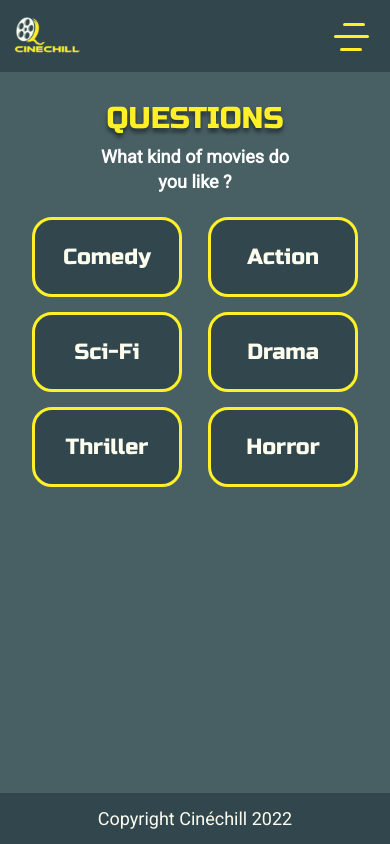
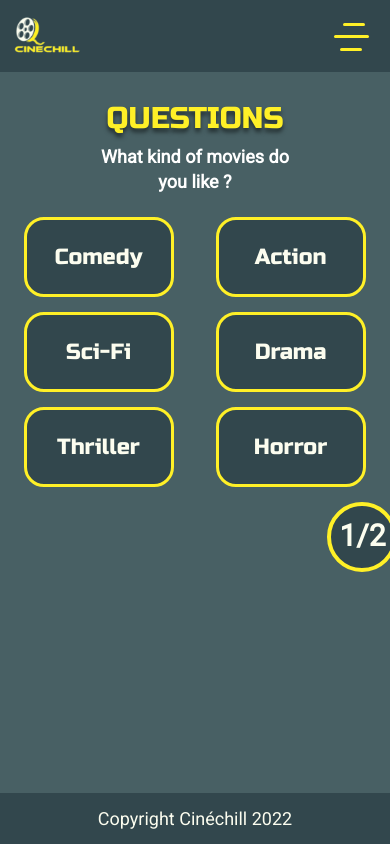
Before and after one commit to ComicScrip/lyon-react-mars22-p2g3, a React (Create React App) app: page /moviepicker in a window 390 px wide. Built offline with nearby package versions, Linux system fonts and the light colour scheme.

Commit message:
moviepiker button added

```diff
--- a/src/Css/Navbar.css
+++ b/src/Css/Navbar.css
@@ -1,4 +1,4 @@
-/* {} */
+
 @import url('https://fonts.googleapis.com/css2?family=Roboto&display=swap');
 .navbar {
     display: flex;
@@ -50,10 +50,6 @@ nav a {
     color: inherit;
 }
 
-/* .navbar ul li {
-    text-decoration: none;
-    list-style: none;
-}   */
 
 @media all and (max-width: 767px)
     {
--- a/src/Css/Questionnaire.css
+++ b/src/Css/Questionnaire.css
@@ -48,41 +48,29 @@
     font-size: 22px;
 }
 .cercle {
-    height: 110px;
-	width: 110px;
+    height: 70px;
+	width: 70px;
     align-items: center;
     justify-content: center;
-    margin-left: 520px;
+    margin-left: 318px;
     border-radius: 50%;
     background: #32474D;
     border: 4px solid #FFF027;
 }
 .compteur {
-    width: 83px;
-    height: 51px;
+    width: 40px;
+    height: 40px;
     font-family: 'Roboto';
     font-style: normal;
-    font-weight: 600;
-    font-size: 50px;
-    line-height: 100px;
-    text-align: center;
-
-/* creme */
-
-color: #FCFDEF;
-    /* margin-left:21px;
-    font-size: 20px;
-    justify-content: center;
-    align-items: center;
-    color:white; */
+    font-weight: bold;
+    font-size: 30px;
+    margin-left: 9px;
+    line-height: 60px;
+    color: #FCFDEF;
 }
 
-/* .cercle .compteur {
-    display: block;
-    margin-left: auto;
-    margin-right: auto
-} */
-@media all and (max-width: 765px)
+
+@media all and (max-width: 767px)
     {
     .question_title {
         font-family:'Russo One';
@@ -96,7 +84,9 @@ color: #FCFDEF;
         font-size:18px;
         line-height:25px;
     }
-
+    .section_card {
+        margin-left: 15px;
+    }
     .cards{
         display: grid;
         grid-template-columns: 1fr 1fr;
@@ -114,4 +104,27 @@ color: #FCFDEF;
         padding-left: 7px;
         padding-top: 12px;
     }
+
+    .cards .cercle {
+        height: 70px;
+        width: 70px;
+        align-items: center;
+        justify-content: center;
+        margin-right: 300px;
+        border-radius: 50%;
+        background: #32474D;
+        border: 4px solid #FFF027;
+    }
+    .compteur {
+        width: 40px;
+        height: 40px;
+        font-family: 'Roboto';
+        font-style: normal;
+        font-weight: bold;
+        font-size: 30px;
+        margin-left: 9px;
+        line-height: 60px;
+        color: #FCFDEF;
+    }
+
 }
--- a/src/routes/Questionnaire.js
+++ b/src/routes/Questionnaire.js
@@ -30,10 +30,10 @@ function Questionnaire() {
             <h4 className="CategoryName">Horror</h4>
           </div>
         </div>
+        <div className="cercle">
+          <span className="compteur"> 1/2</span>
+        </div>
       </section>
-      {/* <div className="cercle">
-        <span className="compteur"> 1/2</span>
-      </div> */}
     </div>
   );
 }
```
Also changed, not shown: src/Css/index.css (+0 -31 lines).
